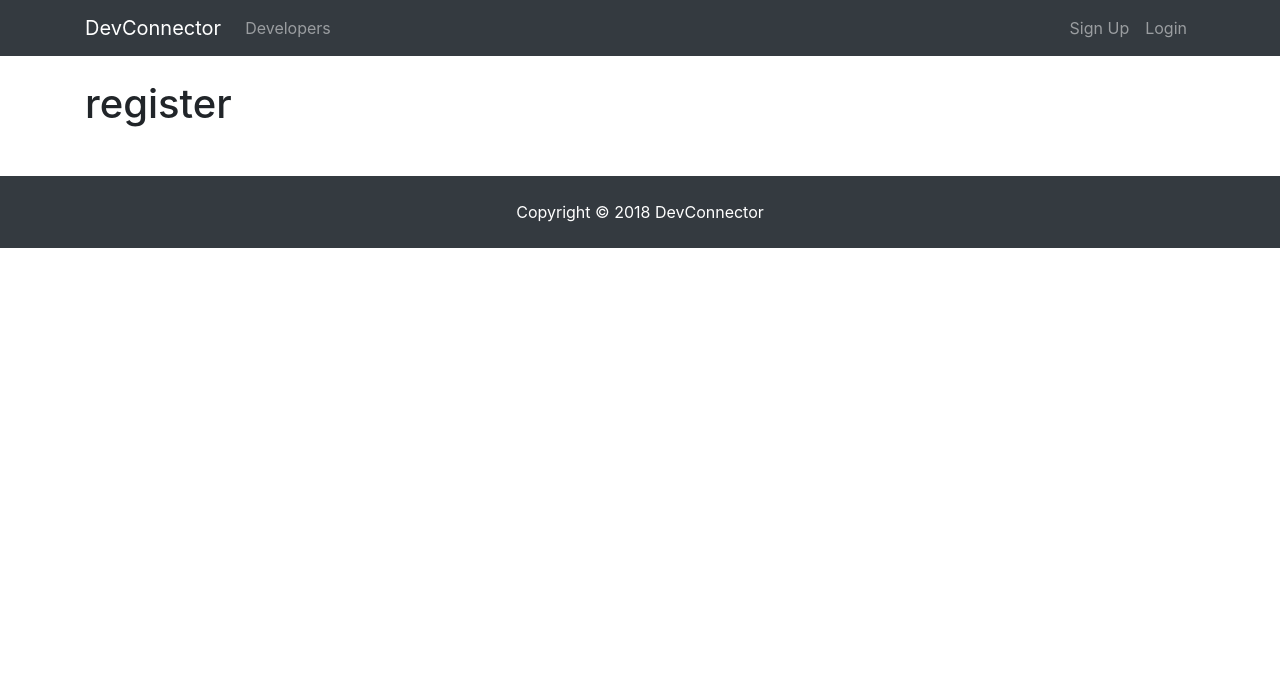
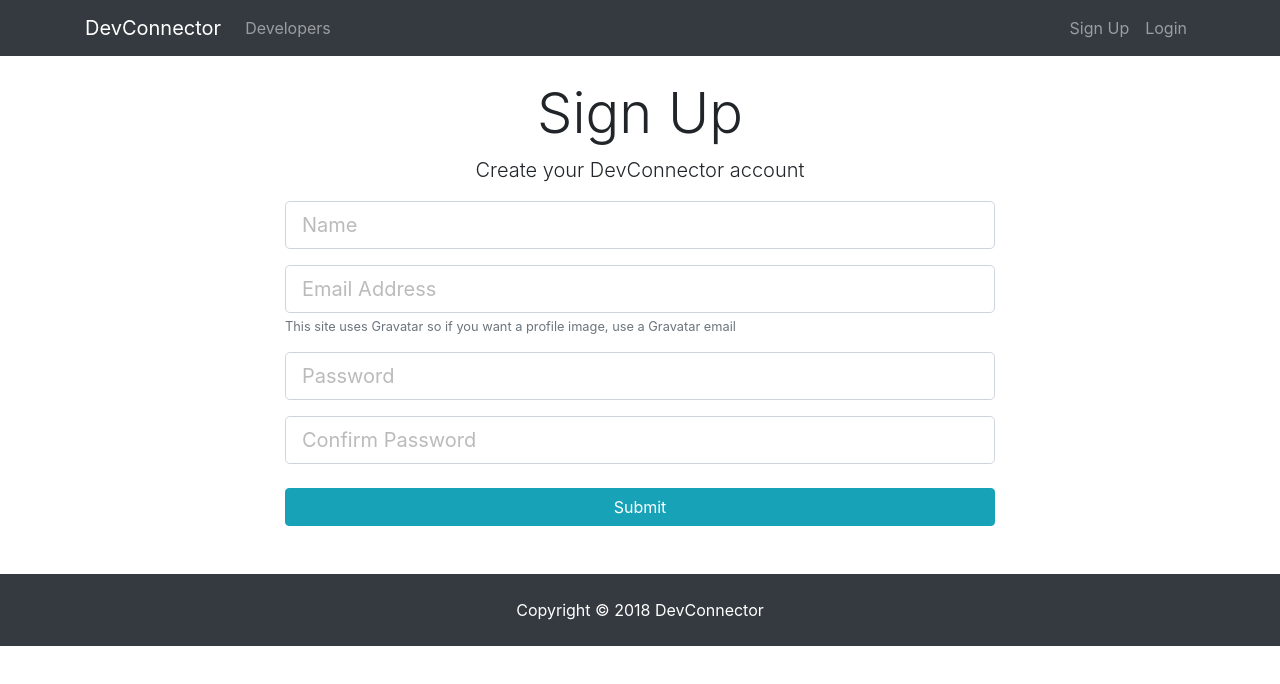
Before and after one commit to DaviGadelhaLeitao/mern-social-network, a React (Create React App) app in the folder client/: page /register in a window 1280 px wide. Shown: the top 684 px of the page. Built offline with nearby package versions, Linux system fonts and the light colour scheme.

Commit message:
creating the register form with state

```diff
--- a/client/src/components/auth/Register.js
+++ b/client/src/components/auth/Register.js
@@ -1,10 +1,67 @@
 import React, { Component } from 'react'
 
 class Register extends Component {
+    constructor() {
+        super();
+        this.state = {
+            name: '',
+            email: '',
+            password: '',
+            password2: '',
+            errors: {
+
+            }
+        }
+        this.onChange = this.onChange.bind(this);
+        this.onSubmit = this.onSubmit.bind(this);
+    }
+
+    onChange(e) {
+        this.setState({[e.target.name]: e.target.value});
+    }
+
+    onSubmit(e) {
+        e.preventDefault();
+        const newUser = {
+            name : this.state.name,
+            email : this.state.email,
+            password : this.state.password,
+            password2 : this.state.password2
+        }
+        console.log(newUser);
+    }
+
     render() {
         return (
             <div>
-        <h1>register</h1>
+                <div className="register">
+                    <div className="container">
+                        <div className="row">
+                            <div className="col-md-8 m-auto">
+                                <h1 className="display-4 text-center">Sign Up</h1>
+                                <p className="lead text-center">Create your DevConnector account</p>
+                                <form onSubmit={this.onSubmit}>
+                                    <div className="form-group">
+                                        <input value={this.state.name} type="text" className="form-control form-control-lg" placeholder="Name" name="name" onChange={this.onChange} />
+                                    </div>
+                                    <div className="form-group">
+                                        <input value={this.state.email} type="email" className="form-control form-control-lg" placeholder="Email Address" name="email" onChange={this.onChange} />
+                                        <small className="form-text text-muted">This site uses Gravatar so if you want a profile image, use a Gravatar email</small>
+                                    </div>
+                                    <div className="form-group">
+                                        <input value={this.state.password} type="password" className="form-control form-control-lg" placeholder="Password" name="password" onChange={this.onChange} />
+                                    </div>
+                                    <div className="form-group">
+                                        <input value={this.state.password2} type="password" className="form-control form-control-lg" placeholder="Confirm Password" name="password2" onChange={this.onChange} />
+                                    </div>
+                                    <input type="submit" className="btn btn-info btn-block mt-4" />
+                                </form>
+                            </div>
+                        </div>
+                    </div>
+                </div>
+
+
             </div>
         )
     }
```
Lines whose indentation alone changed are shown as unchanged.
